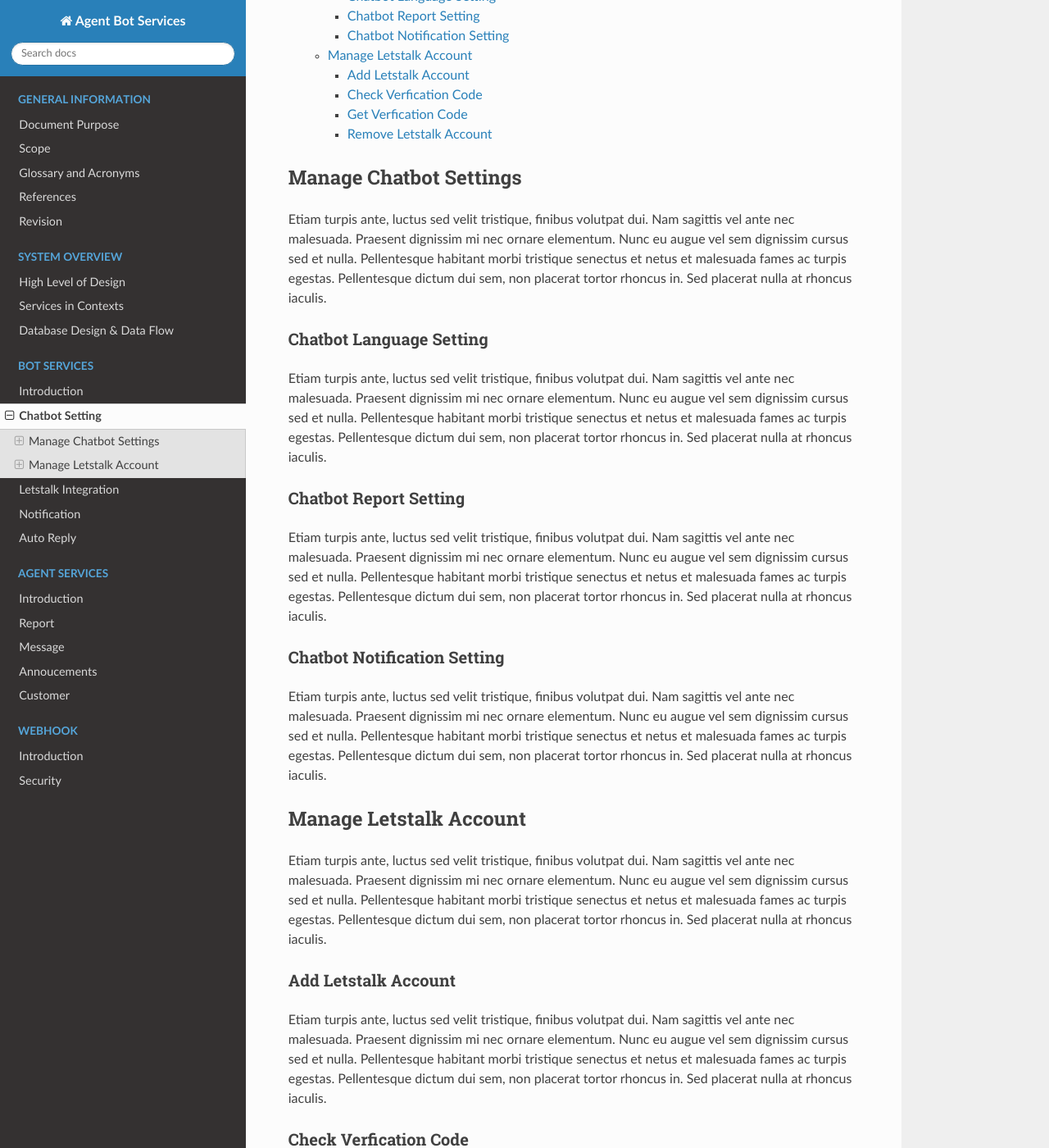
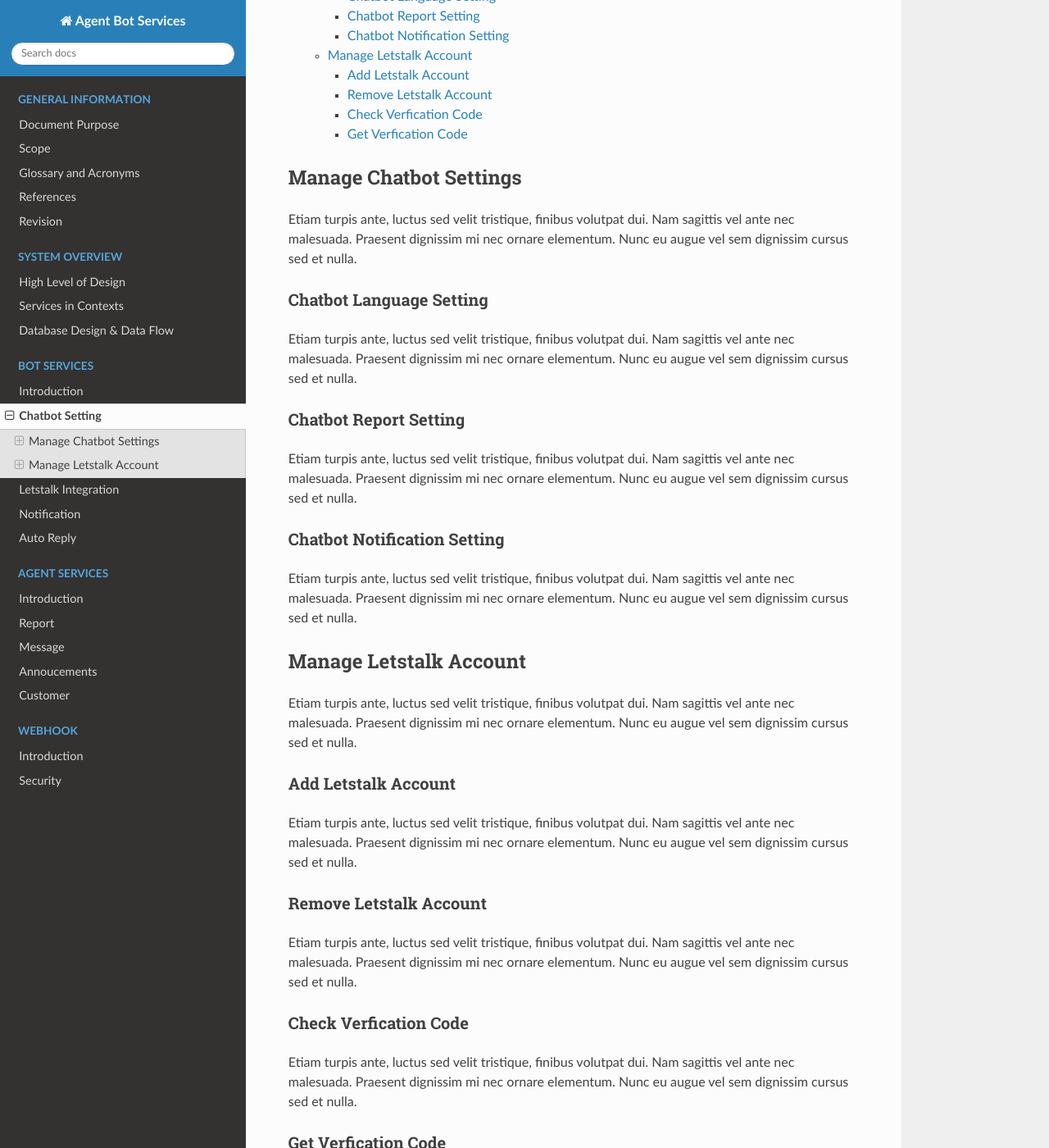
Before and after one commit to starixvn/rome_chatbot_chatbot-api, a Sphinx documentation site: the page built from docs/bot-services/chatbot-setting.rst, in a window 1280 px wide and 1400 px high, scrolled down 260 px. Shown: the whole window at 82% size. Built offline with Sphinx 7.4.7 and the Read the Docs theme 2.0.0, drawn with Linux system fonts in a browser that asks for light colours; some of the changed text lies outside the part shown.

Commit message:
0000 update bot service overview

```diff
--- a/docs/agent-services/announcement-services.rst
+++ b/docs/agent-services/announcement-services.rst
@@ -2,12 +2,14 @@
 Annoucements
 **************************
 
-Get Special Announcements
+.. contents:: Table of Contents
+
+Special Announcements
 --------------------
 Etiam turpis ante, luctus sed velit tristique, finibus volutpat dui. Nam sagittis vel ante nec malesuada.
 Praesent dignissim mi nec ornare elementum. Nunc eu augue vel sem dignissim cursus sed et nulla.
 
-Get Normal Announcement
+Normal Announcement
 -------------------------
 Etiam turpis ante, luctus sed velit tristique, finibus volutpat dui. Nam sagittis vel ante nec malesuada.
 Praesent dignissim mi nec ornare elementum. Nunc eu augue vel sem dignissim cursus sed et nulla..
--- a/docs/bot-services/chatbot-setting.rst
+++ b/docs/bot-services/chatbot-setting.rst
@@ -8,63 +8,45 @@ Manage Chatbot Settings
 ========================
 Etiam turpis ante, luctus sed velit tristique, finibus volutpat dui. Nam sagittis vel ante nec malesuada.
 Praesent dignissim mi nec ornare elementum. Nunc eu augue vel sem dignissim cursus sed et nulla.
-Pellentesque habitant morbi tristique senectus et netus et malesuada fames ac turpis egestas.
-Pellentesque dictum dui sem, non placerat tortor rhoncus in. Sed placerat nulla at rhoncus iaculis.
 
 
 Chatbot Language Setting
 ------------------------
 Etiam turpis ante, luctus sed velit tristique, finibus volutpat dui. Nam sagittis vel ante nec malesuada.
 Praesent dignissim mi nec ornare elementum. Nunc eu augue vel sem dignissim cursus sed et nulla.
-Pellentesque habitant morbi tristique senectus et netus et malesuada fames ac turpis egestas.
-Pellentesque dictum dui sem, non placerat tortor rhoncus in. Sed placerat nulla at rhoncus iaculis.
 
 
 Chatbot Report Setting
 ----------------------------
 Etiam turpis ante, luctus sed velit tristique, finibus volutpat dui. Nam sagittis vel ante nec malesuada.
 Praesent dignissim mi nec ornare elementum. Nunc eu augue vel sem dignissim cursus sed et nulla.
-Pellentesque habitant morbi tristique senectus et netus et malesuada fames ac turpis egestas.
-Pellentesque dictum dui sem, non placerat tortor rhoncus in. Sed placerat nulla at rhoncus iaculis.
 
 Chatbot Notification Setting
 ----------------------------
 Etiam turpis ante, luctus sed velit tristique, finibus volutpat dui. Nam sagittis vel ante nec malesuada.
 Praesent dignissim mi nec ornare elementum. Nunc eu augue vel sem dignissim cursus sed et nulla.
-Pellentesque habitant morbi tristique senectus et netus et malesuada fames ac turpis egestas.
-Pellentesque dictum dui sem, non placerat tortor rhoncus in. Sed placerat nulla at rhoncus iaculis.
 
 Manage Letstalk Account
 =======================
 Etiam turpis ante, luctus sed velit tristique, finibus volutpat dui. Nam sagittis vel ante nec malesuada.
 Praesent dignissim mi nec ornare elementum. Nunc eu augue vel sem dignissim cursus sed et nulla.
-Pellentesque habitant morbi tristique senectus et netus et malesuada fames ac turpis egestas.
-Pellentesque dictum dui sem, non placerat tortor rhoncus in. Sed placerat nulla at rhoncus iaculis.
 
 Add Letstalk Account
 --------------------
 Etiam turpis ante, luctus sed velit tristique, finibus volutpat dui. Nam sagittis vel ante nec malesuada.
 Praesent dignissim mi nec ornare elementum. Nunc eu augue vel sem dignissim cursus sed et nulla.
-Pellentesque habitant morbi tristique senectus et netus et malesuada fames ac turpis egestas.
-Pellentesque dictum dui sem, non placerat tortor rhoncus in. Sed placerat nulla at rhoncus iaculis.
+
+Remove Letstalk Account
+--------------------
+Etiam turpis ante, luctus sed velit tristique, finibus volutpat dui. Nam sagittis vel ante nec malesuada.
+Praesent dignissim mi nec ornare elementum. Nunc eu augue vel sem dignissim cursus sed et nulla.
 
 Check Verfication Code
 -------------------------
 Etiam turpis ante, luctus sed velit tristique, finibus volutpat dui. Nam sagittis vel ante nec malesuada.
 Praesent dignissim mi nec ornare elementum. Nunc eu augue vel sem dignissim cursus sed et nulla.
-Pellentesque habitant morbi tristique senectus et netus et malesuada fames ac turpis egestas.
-Pellentesque dictum dui sem, non placerat tortor rhoncus in. Sed placerat nulla at rhoncus iaculis.
 
 Get Verfication Code
 -------------------------
 Etiam turpis ante, luctus sed velit tristique, finibus volutpat dui. Nam sagittis vel ante nec malesuada.
 Praesent dignissim mi nec ornare elementum. Nunc eu augue vel sem dignissim cursus sed et nulla.
-Pellentesque habitant morbi tristique senectus et netus et malesuada fames ac turpis egestas.
-Pellentesque dictum dui sem, non placerat tortor rhoncus in. Sed placerat nulla at rhoncus iaculis.
-
-Remove Letstalk Account
---------------------
-Etiam turpis ante, luctus sed velit tristique, finibus volutpat dui. Nam sagittis vel ante nec malesuada.
-Praesent dignissim mi nec ornare elementum. Nunc eu augue vel sem dignissim cursus sed et nulla.
-Pellentesque habitant morbi tristique senectus et netus et malesuada fames ac turpis egestas.
-Pellentesque dictum dui sem, non placerat tortor rhoncus in. Sed placerat nulla at rhoncus iaculis.
```
